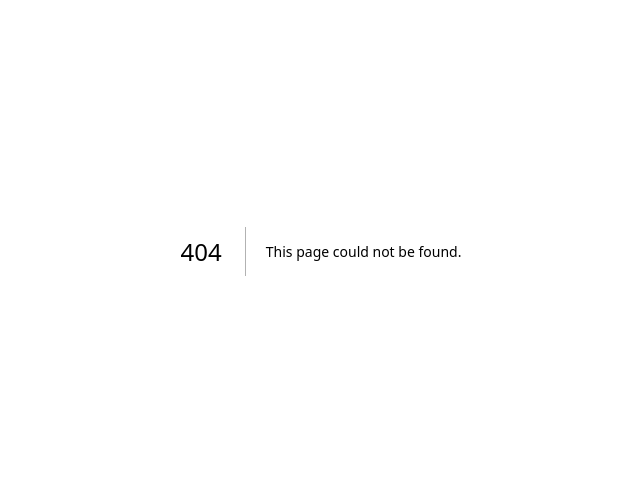
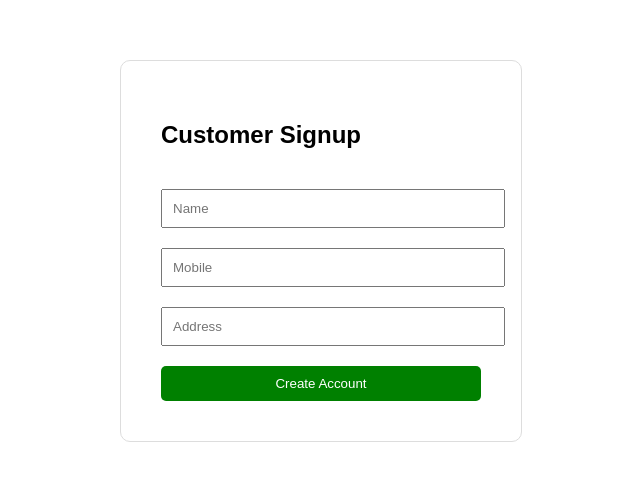
Before and after one commit to rudrajain95/gau-trust, a Next.js app: page /signup in a window 1280 px wide. Before the commit this address had no page. Shown: the part 149-630 px from the top of the page, without its empty margins (319-959 px from the left). Built offline with nearby package versions, Linux system fonts and the light colour scheme.

Commit message:
Create page.tsx

```diff
--- /dev/null
+++ b/app/signup/page.tsx
@@ -0,0 +1,94 @@
+"use client";
+
+import { useState } from "react";
+
+export default function SignupPage(){
+
+const [name,setName]=useState("");
+const [mobile,setMobile]=useState("");
+const [address,setAddress]=useState("");
+
+const register = async () => {
+
+if(mobile.length !== 10){
+alert("Enter valid mobile number");
+return;
+}
+
+const res = await fetch("/api/signup",{
+method:"POST",
+headers:{ "Content-Type":"application/json"},
+body:JSON.stringify({ name,mobile,address })
+});
+
+const data = await res.json();
+
+if(data.success){
+alert("Signup successful. Now login.");
+window.location.href="/login";
+}else{
+alert(data.message);
+}
+
+};
+
+return(
+
+<div style={{
+display:"flex",
+justifyContent:"center",
+alignItems:"center",
+height:"100vh"
+}}>
+
+<div style={{
+border:"1px solid #ddd",
+padding:40,
+borderRadius:10,
+width:320
+}}>
+
+<h2>Customer Signup</h2>
+
+<input
+placeholder="Name"
+value={name}
+onChange={(e)=>setName(e.target.value)}
+style={{padding:10,width:"100%",marginTop:20}}
+/>
+
+<input
+placeholder="Mobile"
+value={mobile}
+onChange={(e)=>setMobile(e.target.value)}
+style={{padding:10,width:"100%",marginTop:20}}
+/>
+
+<input
+placeholder="Address"
+value={address}
+onChange={(e)=>setAddress(e.target.value)}
+style={{padding:10,width:"100%",marginTop:20}}
+/>
+
+<button
+onClick={register}
+style={{
+marginTop:20,
+padding:10,
+width:"100%",
+background:"green",
+color:"white",
+border:"none",
+borderRadius:5
+}}
+>
+Create Account
+</button>
+
+</div>
+</div>
+
+);
+
+}
```
